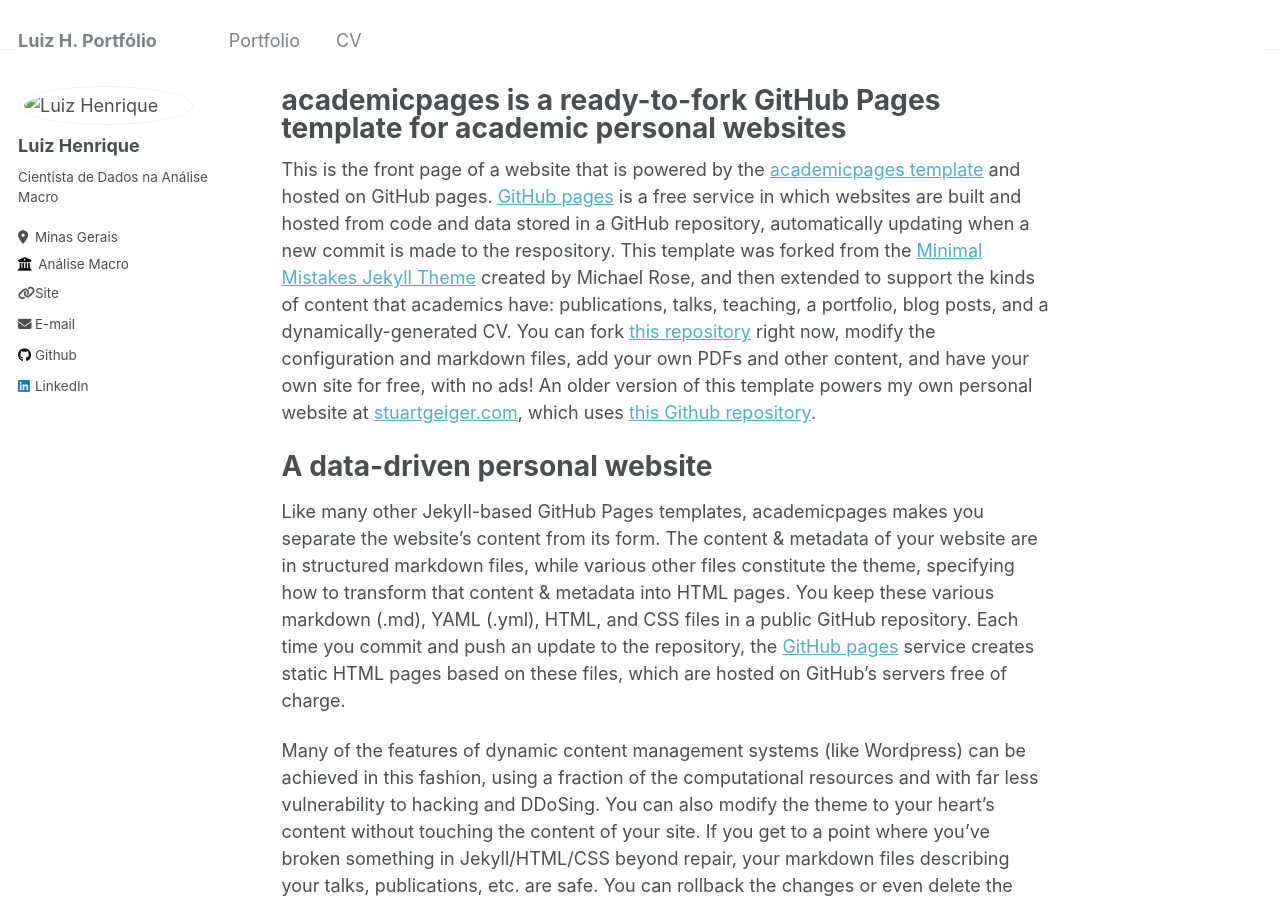
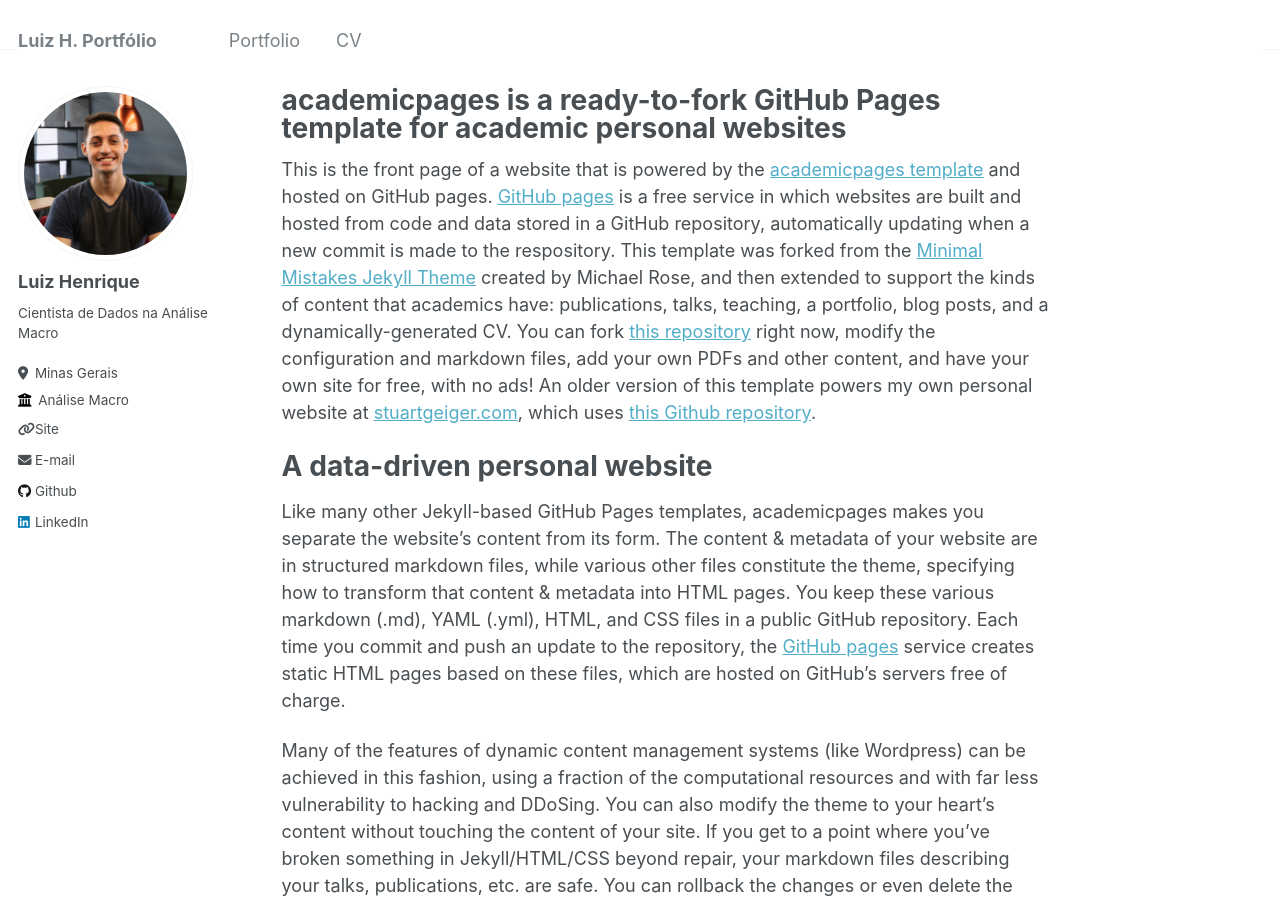
Before and after one commit to Vergiel-a/blog_academicpages, a Jekyll site: the page built from _pages/about.md, in a window 1280 px wide and 900 px high. Built offline with Jekyll 4.4.1, drawn with Linux system fonts in a browser that asks for light colours.

Commit message:
adiciona inf no perfil

```diff
--- a/_config.yml
+++ b/_config.yml
@@ -21,7 +21,7 @@ repository               : "Vergiel-a/Vergiel-a.github.io"
 #               Additional customization can be done by editing /_includes/author-profile.html
 author:
   # Biographic information
-  avatar           : "/images/luiz.jpg"
+  avatar           : "luiz.jpg"
   name             : "Luiz Henrique"
   pronouns         :
   bio              : "Cientista de Dados na Análise Macro"
```
Also changed, not shown: luiz.jpg (added), profile.png (added).
